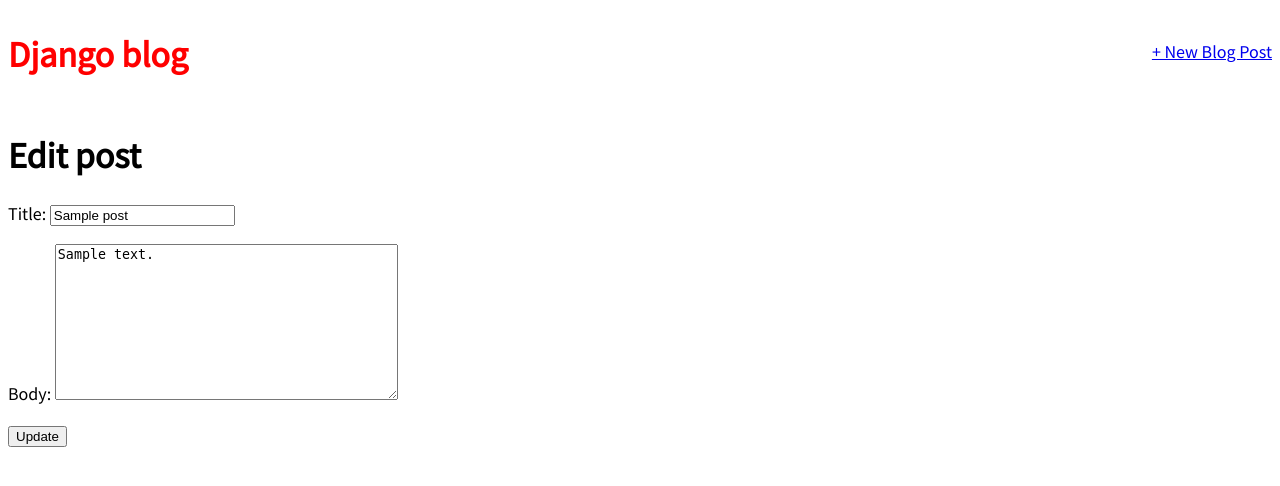
After one commit to nguyendan07/django-for-beginners, a Django app: page /post/1/edit in a window 1280 px wide. The commit adds this page. Shown: the top 486 px of the page. Run offline with Django 3.2, Linux system fonts and the light colour scheme; tables that the repository leaves empty hold one stand-in row (values such as "Sample post").

Commit message:
add form update post

```diff
--- a/blog_project/blog/urls.py
+++ b/blog_project/blog/urls.py
@@ -1,11 +1,12 @@
 from django.urls import path
 
-from .views import BlogListView, BlogDetailView, BlogCreateView
+from .views import BlogListView, BlogDetailView, BlogCreateView, BlogUpdateView
 
 
 urlpatterns = [
     path('', BlogListView.as_view(), name='home'),
     path('posts/', BlogListView.as_view(), name='post_list'),
     path('post/<int:pk>/', BlogDetailView.as_view(), name='post_detail'),
-    path('post/new/', BlogCreateView.as_view(), name='post_new')
+    path('post/new/', BlogCreateView.as_view(), name='post_new'),
+    path('post/<int:pk>/edit', BlogUpdateView.as_view(), name='post_edit'),
 ]
--- a/blog_project/blog/views.py
+++ b/blog_project/blog/views.py
@@ -1,4 +1,4 @@
-from django.views.generic import ListView, DetailView, CreateView
+from django.views.generic import ListView, DetailView, CreateView, UpdateView
 
 from .models import Post
 
@@ -16,4 +16,9 @@ class BlogCreateView(CreateView):
     model = Post
     template_name = 'post_new.html'
     fields = '__all__'
-    pass
+
+
+class BlogUpdateView(UpdateView):
+    model = Post
+    template_name = 'post_edit.html'
+    fields = ['title', 'body',]
--- a/blog_project/templates/post_detail.html
+++ b/blog_project/templates/post_detail.html
@@ -5,4 +5,5 @@
     <h2>{{ object.title }}</h2>
     <p>{{ object.body }}</p>
 </div>
+<a href="{% url 'post_edit' post.pk %}">+ Edit Blog Post</a>
 {% endblock content %}
--- /dev/null
+++ b/blog_project/templates/post_edit.html
@@ -0,0 +1,10 @@
+{% extends "base.html" %}
+
+{% block content %}
+<h1>Edit post</h1>
+<form action="" method="post">
+    {% csrf_token %}
+    {{ form.as_p }}
+    <input type="submit" value="Update" />
+</form>
+{% endblock content %}
```
